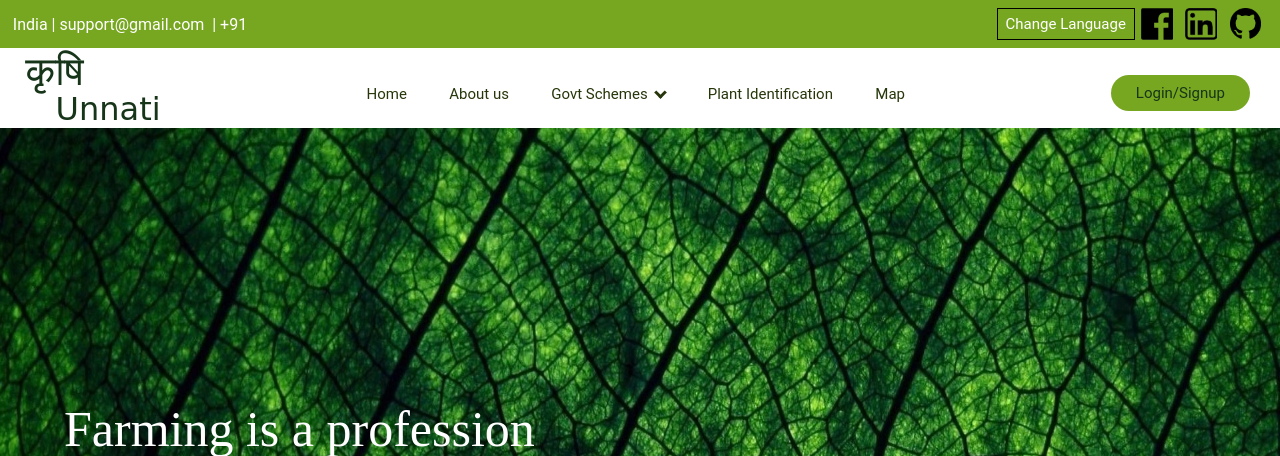
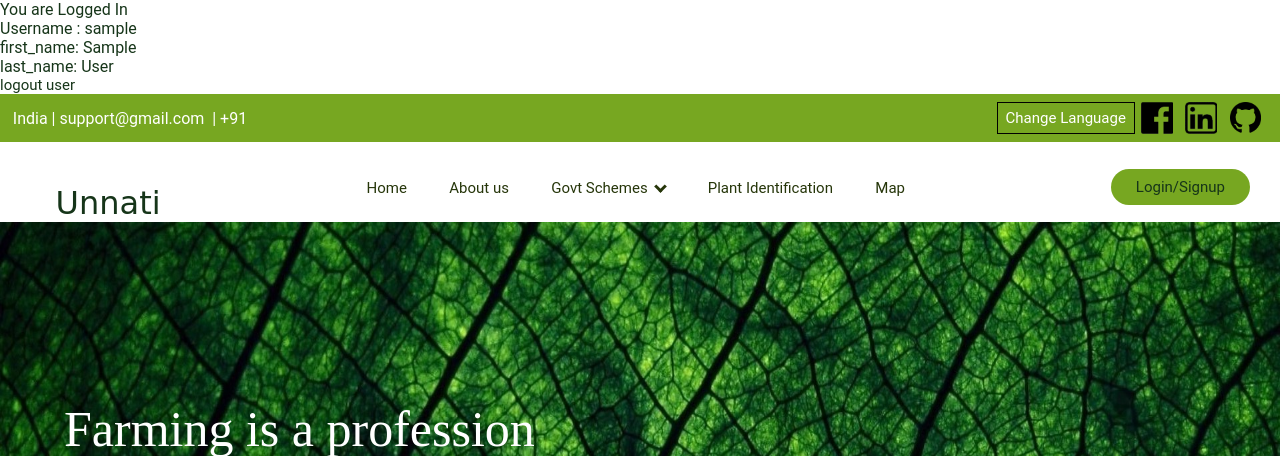
Before and after one commit to Shubhankar10/KrishiUnnati, a Django app: page / in a window 1280 px wide. Shown: the top 456 px of the page. Run offline with Django 4.2, Linux system fonts and the light colour scheme; the visitor is signed in with stand-in values (Sample User, id 1); some libraries are stand-ins or nearby versions.

Commit message:
Added Login #1

```diff
--- a/home/admin.py
+++ b/home/admin.py
@@ -1,3 +1,4 @@
 from django.contrib import admin
+from .models import NewUser
 
-# Register your models here.
+admin.site.register(NewUser)
--- a/home/models.py
+++ b/home/models.py
@@ -1,3 +1,57 @@
+from django.utils import timezone
+from django.utils.translation import gettext_lazy as _
+from django.contrib.auth.models import AbstractBaseUser, PermissionsMixin, BaseUserManager
 from django.db import models
 
+
 # Create your models here.
+class CustomAccountManager(BaseUserManager):
+
+    def create_superuser(self, email, username, first_name, password, **other_fields):
+
+        other_fields.setdefault('is_staff', True)
+        other_fields.setdefault('is_superuser', True)
+        other_fields.setdefault('is_active', True)
+
+        if other_fields.get('is_staff') is not True:
+            raise ValueError(
+                'Superuser must be assigned to is_staff=True.')
+        if other_fields.get('is_superuser') is not True:
+            raise ValueError(
+                'Superuser must be assigned to is_superuser=True.')
+
+        return self.create_user(email, username, first_name, password, **other_fields)
+
+    def create_user(self, email, username, first_name, password, **other_fields):
+
+        if not email:
+            raise ValueError(_('You must provide an email address'))
+
+        email = self.normalize_email(email)
+        user = self.model(email=email, username=username,
+                          first_name=first_name,**other_fields)
+        user.set_password(password)
+        user.save()
+        return user
+
+
+class NewUser(AbstractBaseUser, PermissionsMixin):
+    # Add phone
+    email = models.EmailField(_('email address'), unique=True)
+    username = models.CharField(max_length=150, unique=True)
+    first_name = models.CharField(max_length=150, blank=True)
+    last_name = models.CharField(max_length=150, blank=True, null=True)
+
+    dob = models.DateField(blank=False, null=True)
+
+    start_date = models.DateTimeField(default=timezone.now)
+    is_staff = models.BooleanField(default=False)
+    is_active = models.BooleanField(default=False)  # To send mail to activate your account
+
+    objects = CustomAccountManager()
+
+    USERNAME_FIELD = 'username'
+    REQUIRED_FIELDS = ['email', 'first_name']
+
+    def __str__(self):
+        return self.username
--- a/home/urls.py
+++ b/home/urls.py
@@ -1,16 +1,22 @@
+from .views import mainpage
+from django.urls import path,include
+from . import views
+from .views import *
+
+urlpatterns = [
+    # path(' ', mainpage.as_view(), name="index"),
+    path(' ', index, name="index"),
+    path('home', home, name="home"),
+
+    path('map', views.map, name='map'),
+    # path('login', views.login, name='login'),
+    # path('detail', views.detail, name='detail'),
+    path("register", register, name="register"),
+    path("login_user", login_user, name="login_user"),
+    path("logout_user", logout_user, name="logout_user"),
+]
 
 
-
-from django.urls.conf import include
-from . import views
-from .views import mainpage
-from django.urls import include, path
-
-urlpatterns = [
-    path('', mainpage.as_view()),
-    #path('index', views.index, name='index'),
-    path('map', views.map, name='map'),
-    path('login', views.login, name='login'),
-    path('signup', views.signup, name='signup'),
-    path('detail', views.detail, name='detail'),
-]
+'''
+index -> register/login -> home -> logout -> index
+'''
--- a/home/views.py
+++ b/home/views.py
@@ -1,34 +1,104 @@
 from django.shortcuts import render
 from django.http import HttpResponse
-from chatBackend.chat import  chat
+from chatBackend.chat import chat
 from django.views.generic import TemplateView
+from django.shortcuts import render, redirect
+from django.contrib import messages
+from django.contrib.auth.models import User, auth
+from .models import NewUser
+
+
 # Create your views here.
 
 class mainpage(TemplateView):
-	Template_view="index.html"
+    Template_view = "index.html"
 
-	def get(self,request):
-		return render(request,self.Template_view)
+    def get(self, request):
+        return render(request, self.Template_view)
 
-	def post(self,request):
-		if request.method == 'POST':
-			user = request.POST.get('input',False)
-			context={"user":user,"bot":chat(request)}
+    def post(self, request):
+        if request.method == 'POST':
+            user = request.POST.get('input', False)
+            context = {"user": user, "bot": chat(request)}
 
-		return render(request,self.Template_view,context)
+        return render(request, self.Template_view, context)
+
+# Register/Login function se redirect hona hai main page pe.
+def index(request):
+    return render(request, 'index.html')
+
+
 
 def detail(request):
-		return render(request,'details.html')
+    return render(request, 'details.html')
 
-def login(request):
-		return render(request,'login.html')
-
-def signup(request):
-		return render(request,'signup.html')
 
 def map(request):
-		return render(request,'map.html')
+    return render(request, 'map.html')
+
+
 '''
 def detail(request):
 		return render(request,'details.html')
 '''
+
+
+# Create your views here.
+def home(request):
+    return render(request, 'home.html')
+
+
+
+def register(request):
+    if request.method == 'POST':
+        first_name = request.POST['first_name']
+        last_name = request.POST['last_name']
+        username = request.POST['username']
+        email = request.POST['email']
+        dob = request.POST['dob']
+        password = request.POST['password']
+        confirm_password = request.POST['confirm_password']
+
+        if password == confirm_password:
+            if NewUser.objects.filter(username=username).exists():
+                messages.info(request, 'Username already exists')
+                return redirect(register)
+            else:
+                user = NewUser.objects.create_user(email=email, username=username,
+                                                   first_name=first_name, last_name=last_name, password=password,
+                                                   dob=dob)
+                user.set_password(password)
+                user.save()
+                print("success")
+                auth.login(request, user)
+                # return redirect(home)
+                return redirect(index)
+        else:
+            messages.info(request, 'Both passwords are not matching')
+            return redirect(register)
+    else:
+        print("no post method")
+        return render(request, 'register.html')
+
+
+def login_user(request):
+    if request.method == 'POST':
+        username = request.POST['username']
+        print(username)
+        password = request.POST['password']
+        print(password)
+        user = auth.authenticate(username=username, password=password)
+        if user is not None:
+            auth.login(request, user)
+            return redirect(index)
+        else:
+            messages.info(request, 'Invalid Username or Password')
+            return redirect('login_user')
+    else:
+        return render(request, 'login.html')
+
+
+def logout_user(request):
+    auth.logout(request)
+    return redirect(index)
+    # return render(request, 'index.html')
--- a/static/Css/home.css
+++ b/static/Css/home.css
@@ -87,7 +87,7 @@ body{
   font-family: 'Amita', cursive;
   font-size:5vh;
   position: absolute;
-  top: 6vh;
+  top: 10vh;
   left: 2vw;
 }
 .Unnati{
--- a/templates/index.html
+++ b/templates/index.html
@@ -27,6 +27,19 @@
 
     </head>
   <body>
+<div class="container-fluid" style=" background-color: white; z-index: 10;">
+    {% if request.user.is_authenticated %}
+        <p class="text-success">You are Logged In</p>
+        <p class="text-success">Username : {{ request.user.username }}</p>
+        <p class="text-success">first_name: {{ request.user.first_name }}</p>
+        <p class="text-success">last_name: {{ request.user.last_name }}</p>
+        <a href={% url 'logout_user' %} type="button" class="btn btn-success btn-lg">logout user</a>
+    {% else %}
+        <p class=" h3 text-danger">User is logged out</p>
+        <a href={% url 'register' %} type="button" class="btn btn-success btn-lg">Register</a>
+        <a href={% url 'login_user' %} type="button" class="btn btn-success btn-lg">login</a>
+    {% endif %}
+</div>
   <!-- TOP bar -->
       <div id="top">
         <p>India&nbsp;|&nbsp;support@gmail.com &nbsp;|&nbsp;+91</p>
@@ -40,7 +53,7 @@
   <!-- NAV BAR  -->
       <div class="head">
         <!-- <img src="{% static 'Images/BG (1).jpg' %}" class="logo"> -->
-        <p class="Krishi">कृषि </p>
+{#        <p class="Krishi">कृषि </p>#}
         <p class="Unnati">Unnati</p>
         <nav>
           <div class="navitems" >
@@ -53,7 +66,7 @@
             </ul>
           </div>
         </nav>
-        <a href="/signup"><button>Login/Signup</button></a>
+        <a href="/register"><button>Login/Signup</button></a>
       </div>
       <!-- Back to top button  -->
       <button id="TopBtn" onclick="goToTop()"><img src="{% static 'Images/Logos/BacktoTop.png' %}" class="BackToTop"></button>
@@ -61,6 +74,20 @@
       <img src="{% static 'Images/Leaf1.jpg' %}" style="width: 100%; height: 110vh;">
       <p class="MainText">Farming is a profession <br>of hope.</p>
       <!-- <button class="CenterBtn">HEllO</button> -->
+
+
+
+
+
+
+
+
+
+
+
+
+
+
 
 
       <section>
```
Also changed, not shown: FARMbit/settings.py (+8 -1 lines), templates/login.html (+32 -31 lines).
